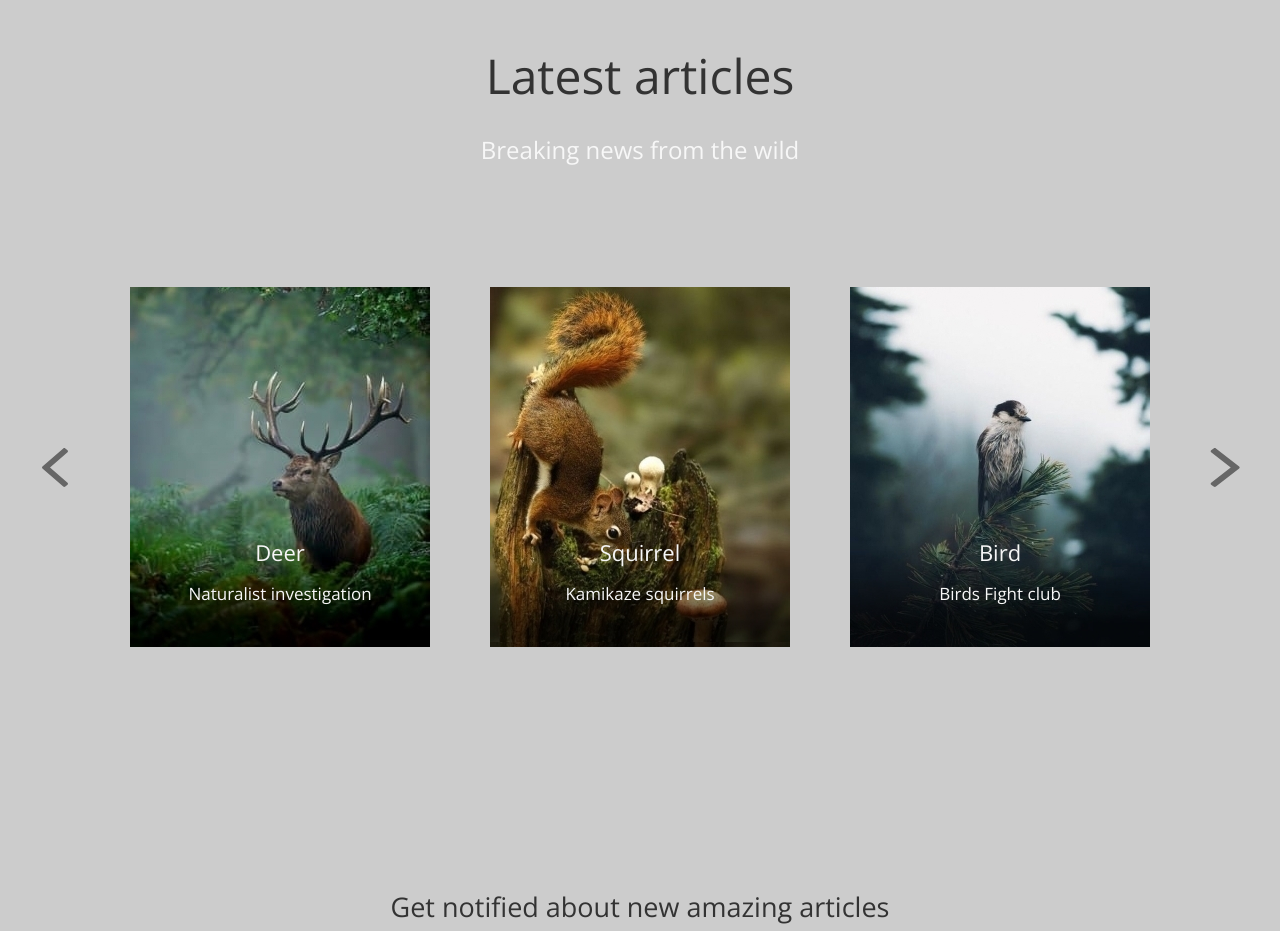
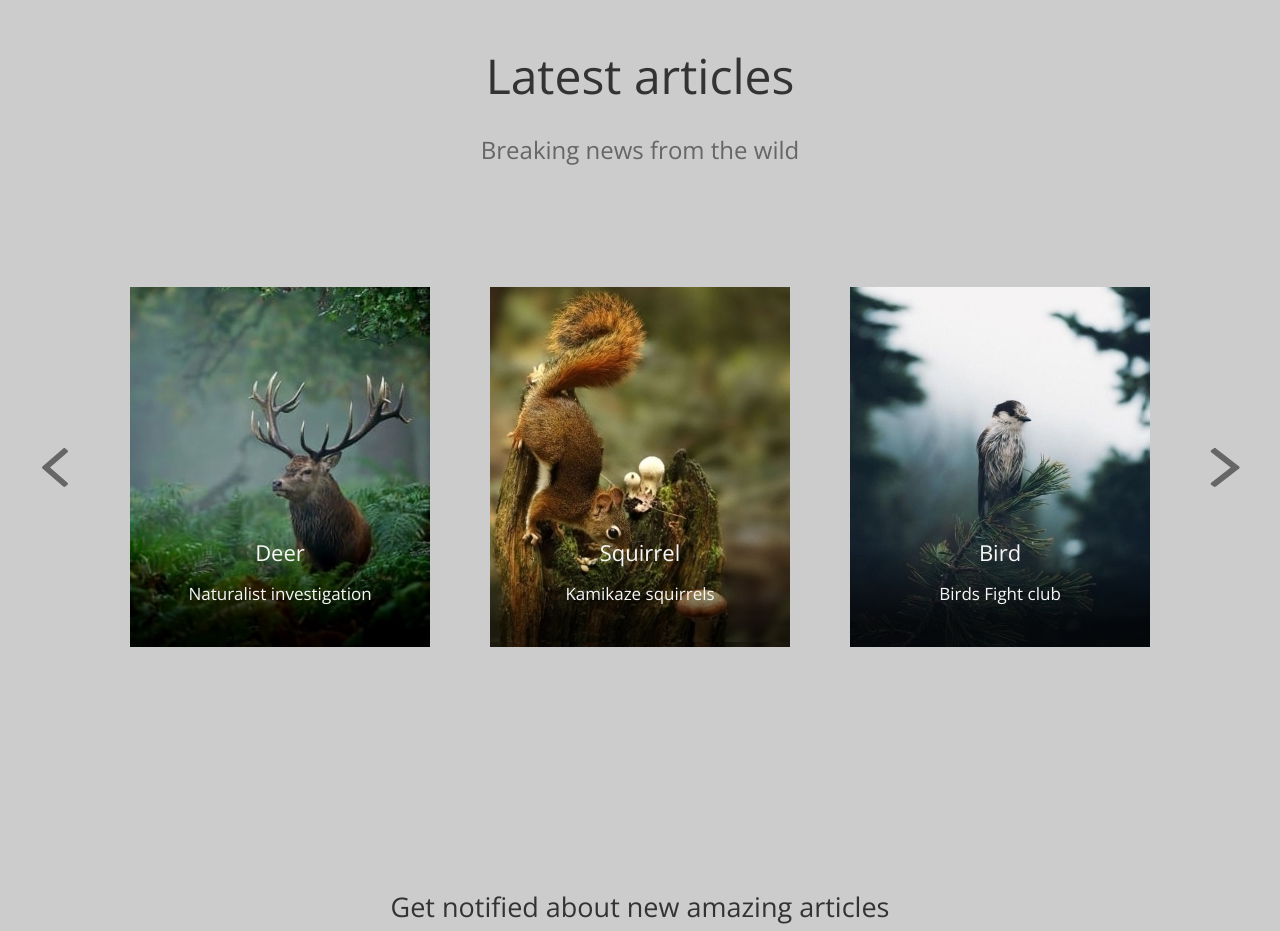
Before and after one commit to Ars-N/ars-n-JSFE, a plain HTML site: page wildlife/index.html in a window 1280 px wide. Shown: the part 860-1791 px from the top of the page. Drawn offline with nearby package versions, Linux system fonts and the light colour scheme.

Commit message:
fix: fix color

```diff
--- a/wildlife/style.css
+++ b/wildlife/style.css
@@ -190,6 +190,7 @@ body{
     color: #333333;
 }
 .main__sh2-grey{
+    color: #666666;
     text-align: center;
     font-size: 24px;
     line-height: 36px;
```
